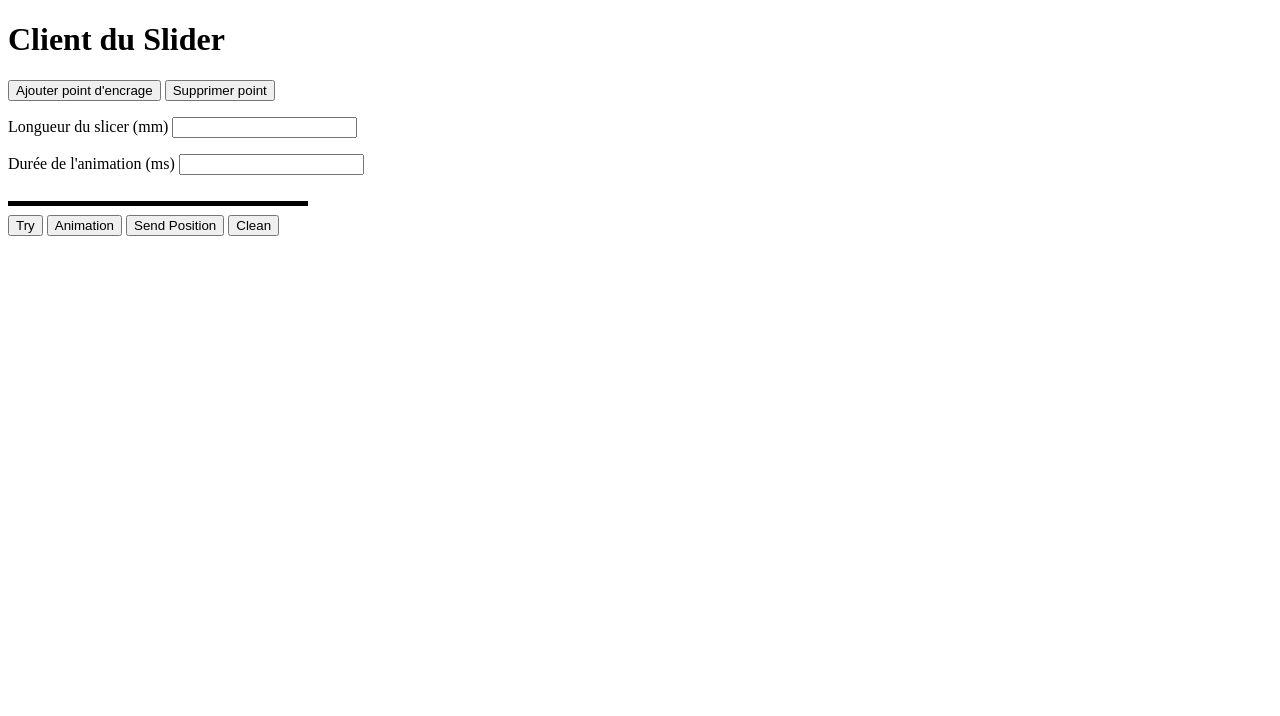
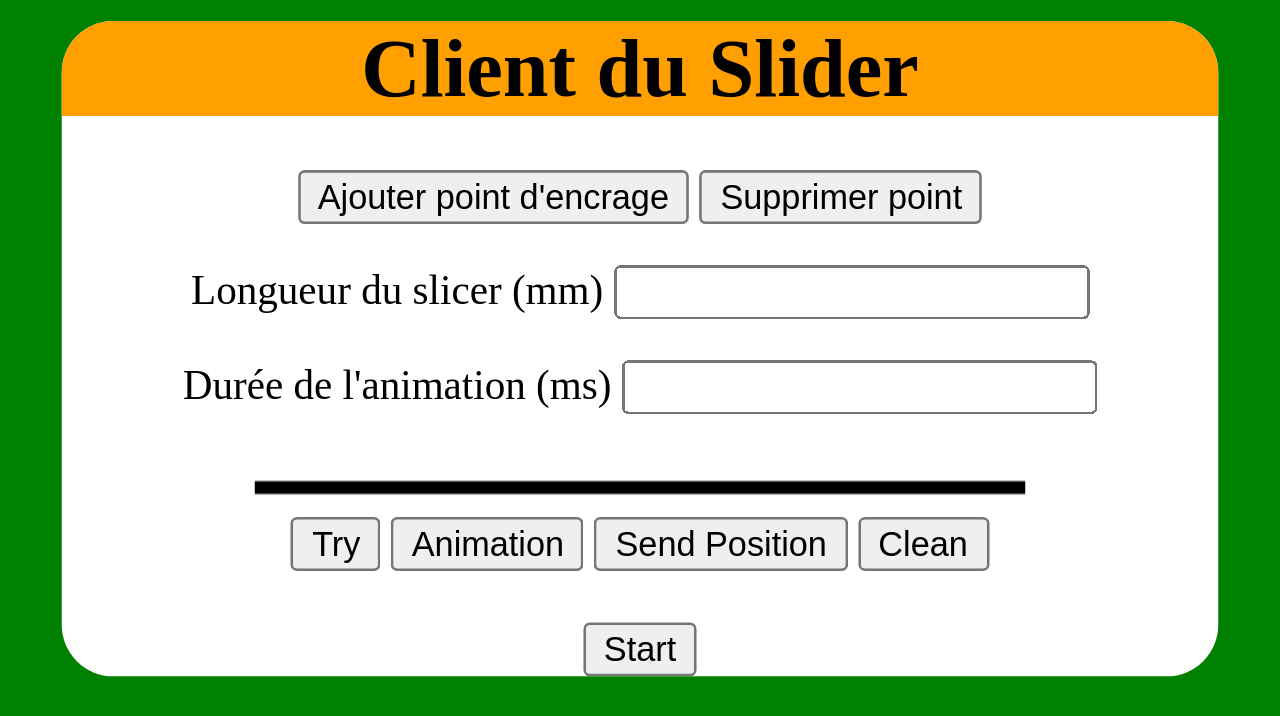
Before and after one commit to robots-ju/slider-camera, a plain HTML site: page web/index.html in a window 1280 px wide. Drawn offline with nearby package versions, Linux system fonts and the light colour scheme; no server answers.

Commit message:
ajout du css et du bouton start/stop pour la vidéo

```diff
--- a/web/index.html
+++ b/web/index.html
@@ -6,7 +6,7 @@
   <head>
     <meta charset="utf-8">
     <title>Slider</title>
-
+    <link rel="stylesheet" href="style.css">
   </head>
   <body>
 
@@ -35,6 +35,7 @@
         <button id="sendPosition">Send Position</button>
         <button id="clean">Clean</button>
       </hgroup>
+      <button id="StartStopVideo">Start</button>
       <script src="https://cdnjs.cloudflare.com/ajax/libs/socket.io/2.0.3/socket.io.js"></script>
       <script type="text/javascript" src="script.js"></script>
     </div>
--- a/web/script.js
+++ b/web/script.js
@@ -10,6 +10,19 @@ const ctx = canvas.getContext('2d');
 let tablePoint = [];
 let maxPoint = 2;
 let selectedPoint = null;
+
+//bouton start stop vidéo
+
+let StartStopVideo=document.getElementById('StartStopVideo');
+StartStopVideo.addEventListener('click',function(){
+  if(StartStopVideo.innerHTML==='Start'){
+    StartStopVideo.innerHTML='Stop';
+    socket.emit('start');
+  }else{
+    StartStopVideo.innerHTML='Start';
+    socket.emit('stop');
+  }
+})
 
 //Ajouter un parametre de la longueur en milimetre
 //Envoyer la distance a parcourir en milimetre
--- /dev/null
+++ b/web/style.css
@@ -0,0 +1,23 @@
+html{
+    background-color: #008000;
+}
+html body{
+    max-width: 450px;
+    margin:auto;
+    text-align: center;
+    padding-bottom: 40px;
+}
+html body>div{
+    transform: scale(2.57);
+    background-color: #ffffff;
+    border-radius: 20px;
+    transform-origin: 50% 0px;
+}
+html body div h1{
+    background-color: #ffa000;
+    border-top-left-radius: 20px;
+    border-top-right-radius: 20px;
+}
+html body div button#StartStopVideo{
+    margin: 20px 0 0;
+}
```
